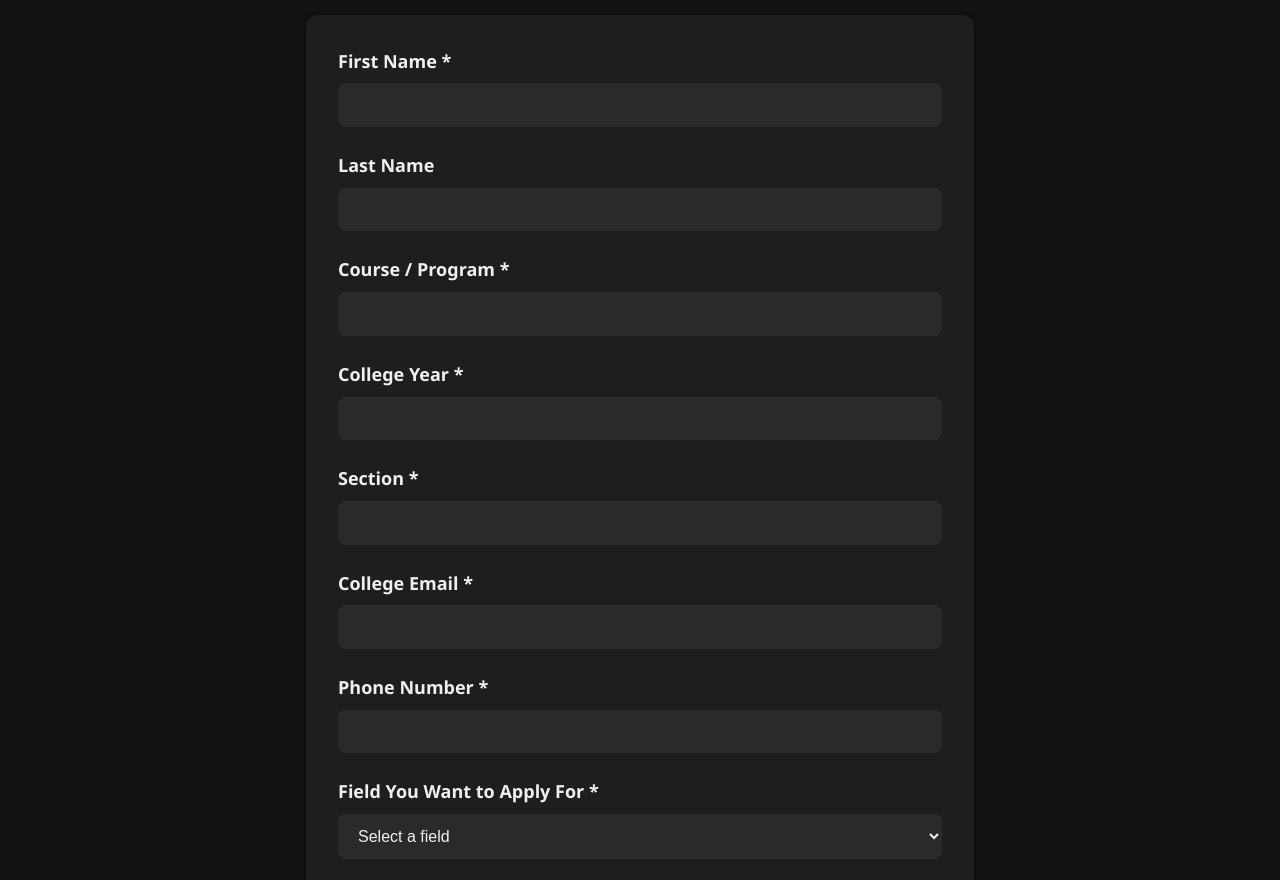
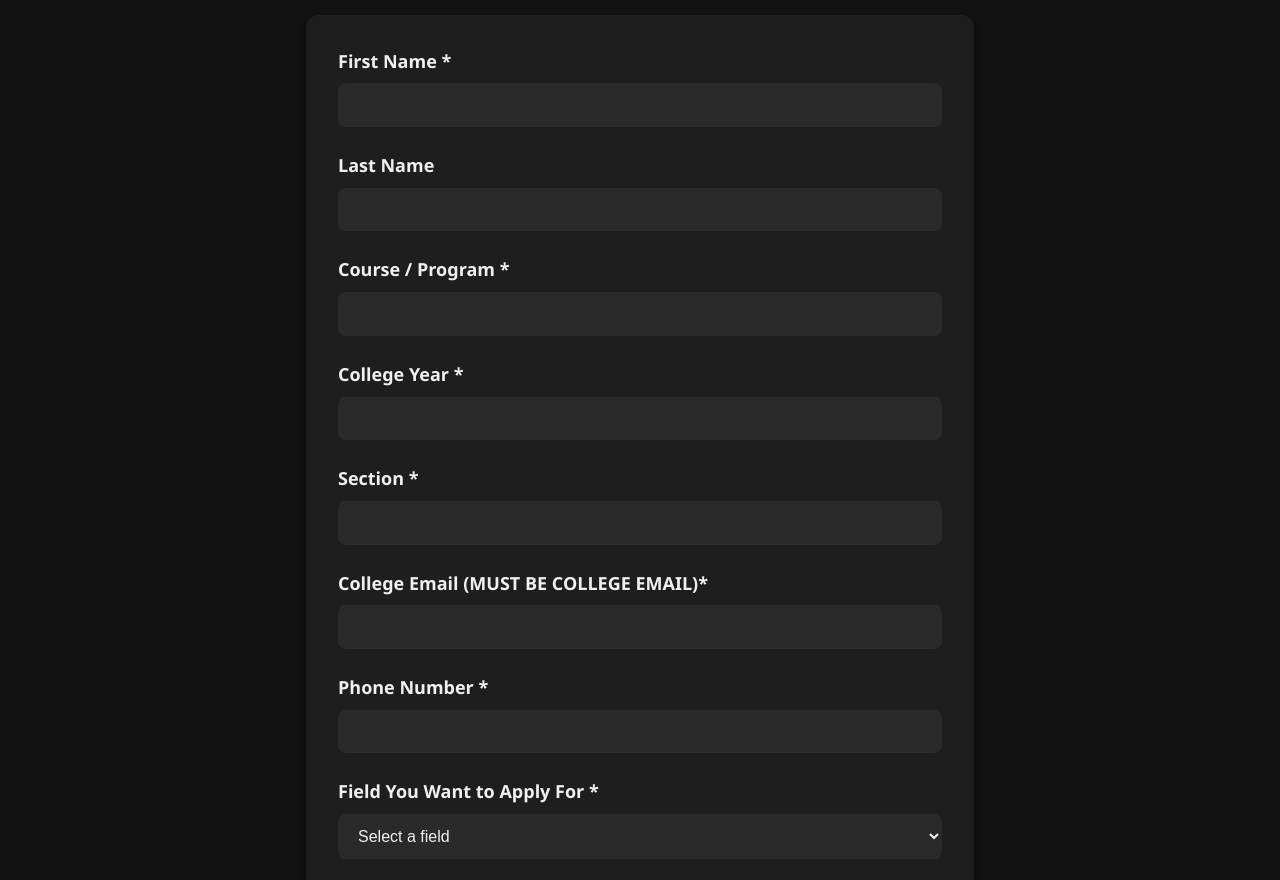
Before and after one commit to HugeCabbage69/buildcstcb, a plain HTML site: page apply.html in a window 1280 px wide. Shown: the part 213-1093 px from the top of the page. Drawn offline with nearby package versions, Linux system fonts and the light colour scheme.

Commit message:
Update apply.html

```diff
--- a/apply.html
+++ b/apply.html
@@ -52,7 +52,7 @@
         <input type="text" id="section" name="section" required>
       </div>
       <div class="form-row">
-        <label for="email">College Email *</label>
+        <label for="email">College Email (MUST BE COLLEGE EMAIL)*</label>
         <input type="email" id="email" name="email" required>
       </div>
       <div class="form-row">
```
